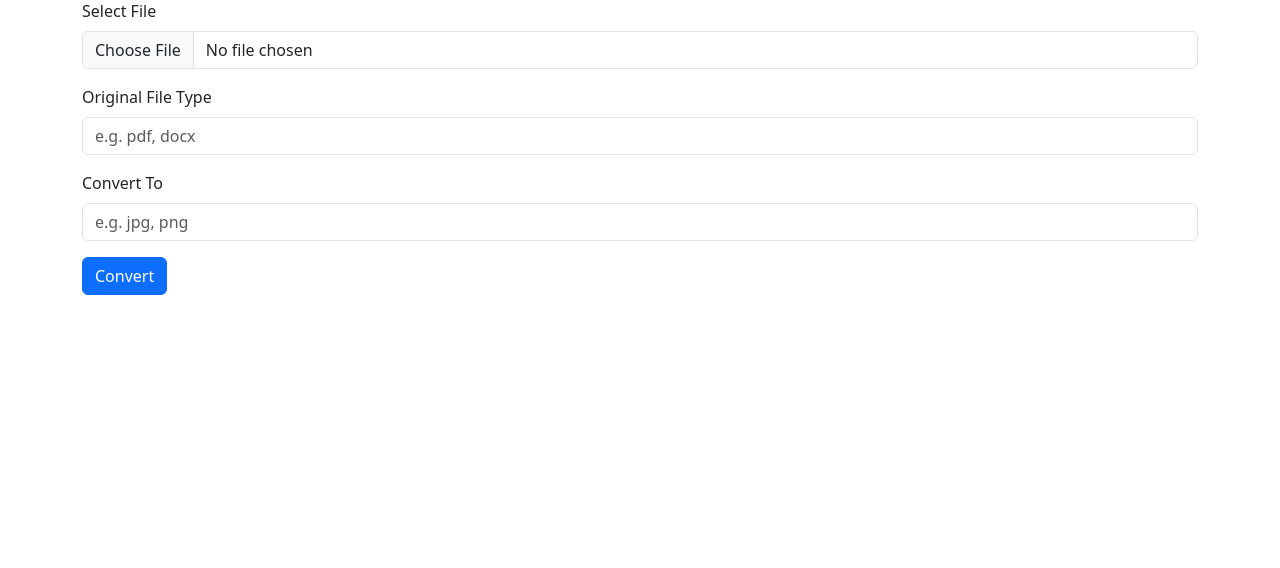
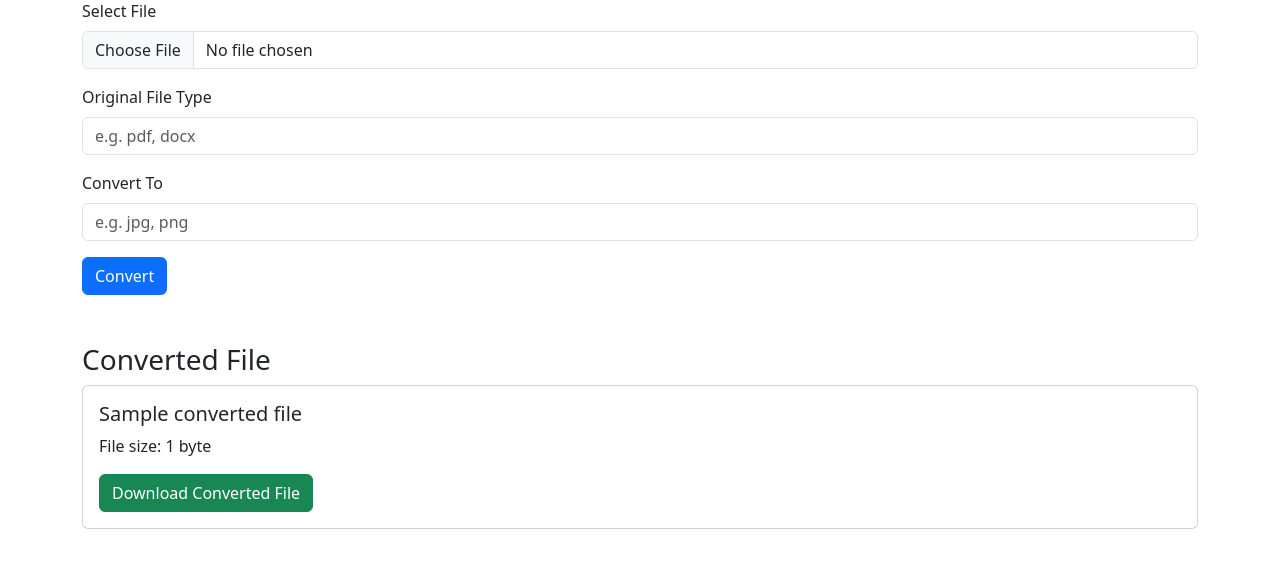
Before and after one commit to 21abhaya/celery-try, a Django app: template app/templates/app/base.html in a window 1280 px wide. Shown: the part 167-735 px from the top of the page. Run offline with Django 5.2, Linux system fonts and the light colour scheme; the template is opened without the code that fills it: most values are stand-ins (such as "Sample title", 1, 10 or a date in 2020); parts of the project's set-up code (start-up, migrations or seed data) failed here and were passed over; some libraries are stand-ins or nearby versions.

Commit message:
updated conversion form

```diff
--- a/app/templates/app/base.html
+++ b/app/templates/app/base.html
@@ -54,6 +54,18 @@
         </div>
         <button type="submit" class="btn btn-primary">Convert</button>
     </form>
+
+    <div class="mt-5">
+        <h3>Converted File</h3>
+        <div class="card">
+            <div class="card-body">
+                <h5 class="card-title">{{ converted_file.name }}</h5>
+                <p class="card-text">File size: {{ converted_file.size|filesizeformat }}</p>
+                <a href="{{ converted_file.url }}" class="btn btn-success" download>Download Converted File</a>
+            </div>
+        </div>
+    </div>
+
 </div>
 
 </body>
```
